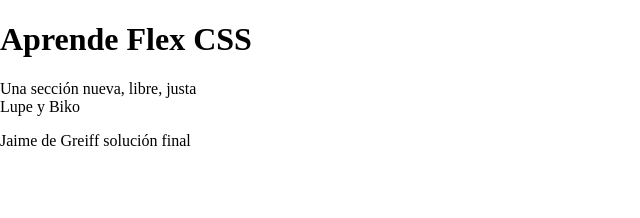
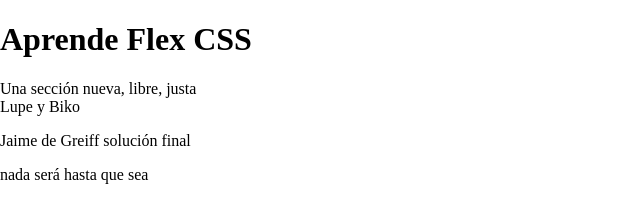
Before and after one commit to alegreiff/flex, a plain HTML site: page index.html in a window 1280 px wide. Shown: the whole page, without its empty margins (0-640 px from the left). Drawn offline with Linux system fonts and the light colour scheme.

```diff
--- a/index.html
+++ b/index.html
@@ -10,5 +10,7 @@
   <section>Una sección nueva, libre, justa</section>
   <section>Lupe y Biko</section>
   <p>Jaime de Greiff solución final</p>
+
+  <div>nada será hasta que sea</div>
 </body>
 </html>
```
